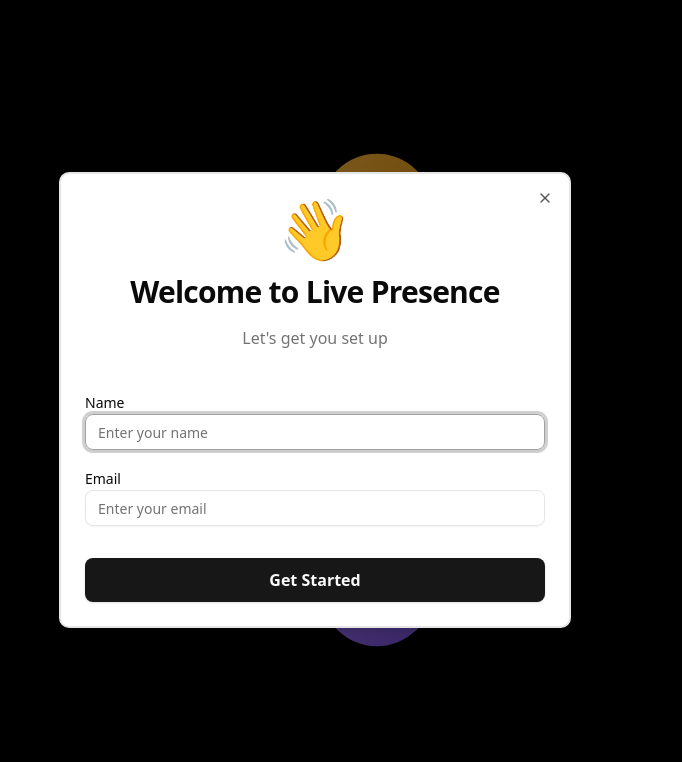
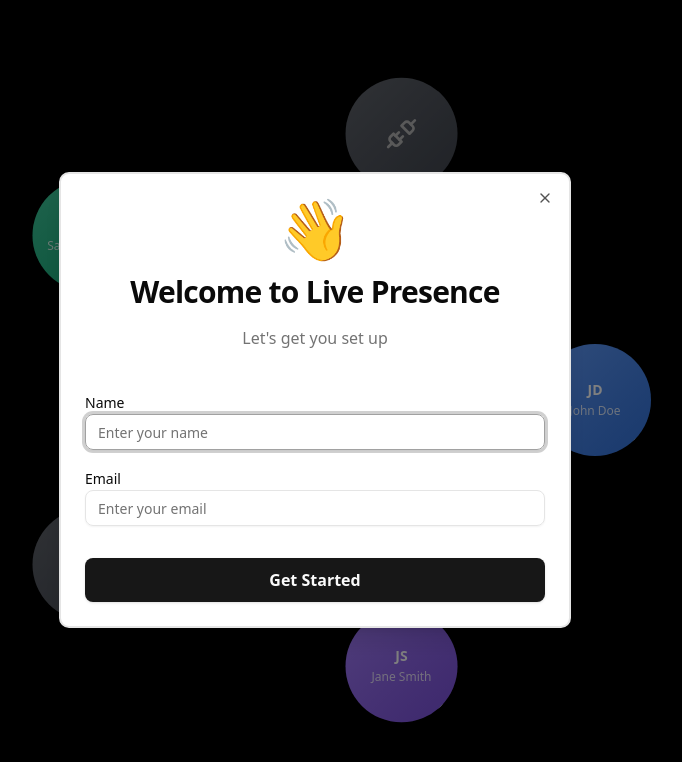
Before and after one commit to LinearDash/live-presence-v2, a React (Vite) app in the folder client/: page / in a window 1280 px wide. Shown: the top 762 px of the page, without its empty margins (325-1007 px from the left). Built offline with nearby package versions, Linux system fonts and the light colour scheme.

Commit message:
enhance user bubble component with activity status and improve drag functionality in user bubble container

```diff
--- a/client/src/components/userBubble.tsx
+++ b/client/src/components/userBubble.tsx
@@ -1,4 +1,4 @@
-import { UserX } from "lucide-react"
+import { Unplug } from "lucide-react"
 import type { UserBubbleProps } from "@/types/user"
 
 export default function UserBubble({ user, isCurrentUser = false, size = "md" }: UserBubbleProps) {
@@ -8,7 +8,14 @@ export default function UserBubble({ user, isCurrentUser = false, size = "md" }:
     lg: "w-40 h-40 text-base",
   }
 
+  const iconSizes = {
+    sm: 24,
+    md: 32,
+    lg: 48,
+  }
+
   const sizeClass = sizeClasses[size]
+  const iconSize = iconSizes[size]
 
   const initials = user.name
     .split(" ")
@@ -22,15 +29,22 @@ export default function UserBubble({ user, isCurrentUser = false, size = "md" }:
       <div
         className={`${sizeClass} rounded-full flex flex-col items-center justify-center shadow-lg transition-all duration-300 relative overflow-hidden group`}
         style={{
-          backgroundColor: user.colour,
+          backgroundColor: user.isActive ? user.colour : '#6B7280', // Gray when inactive
+          opacity: user.isActive ? 1 : 0.7, // Slightly transparent when inactive
         }}
       >
         <div className="absolute inset-0 bg-linear-to-br from-white/20 to-black/10 pointer-events-none" />
 
         {/* Bubble content */}
         <div className="relative z-10 flex flex-col items-center justify-center h-full text-white">
-          <div className="font-bold text-center leading-tight">{initials}</div>
-          <div className="text-xs opacity-80 mt-1 truncate px-2">{user.name}</div>
+          {user.isActive ? (
+            <>
+              <div className="font-bold text-center leading-tight">{initials}</div>
+              <div className="text-xs opacity-80 mt-1 truncate px-2">{user.name}</div>
+            </>
+          ) : (
+            <Unplug size={iconSize} className="text-white" strokeWidth={2} />
+          )}
         </div>
 
         {/* Activity indicator */}
@@ -38,7 +52,7 @@ export default function UserBubble({ user, isCurrentUser = false, size = "md" }:
           {user.isActive ? (
             <div className="w-4 h-4 bg-green-400 rounded-full shadow-lg shadow-green-500/50" />
           ) : (
-            <UserX size={14} className="text-red-400" strokeWidth={3} />
+            <div className="w-4 h-4 bg-red-400 rounded-full shadow-lg shadow-red-500/50" />
           )}
         </div>
 
--- a/client/src/components/userBubbleContainer.tsx
+++ b/client/src/components/userBubbleContainer.tsx
@@ -1,4 +1,4 @@
-import { useMemo } from "react"
+import { useMemo, useState, useRef, useEffect } from "react"
 import UserBubble from "./userBubble"
 import type { User } from "@/types/user"
 
@@ -96,11 +96,17 @@ export default function UserBubblesContainer({
   currentUser = currentUserDummy,
   onUserSelect = (user) => console.log("Selected:", user),
 }: Partial<UserBubblesContainerProps>) {
+  const [pan, setPan] = useState({ x: 0, y: 0 })
+  const [isDragging, setIsDragging] = useState(false)
+  const [startPos, setStartPos] = useState({ x: 0, y: 0 })
+  const containerRef = useRef<HTMLDivElement>(null)
+
   const otherUsers = useMemo(() => users.filter((u) => u.id !== currentUser.id), [users, currentUser.id])
 
-  // Calculate positions for surrounding bubbles in a circle
+  // Calculate positions for surrounding bubbles in a circle - increased radius
   const bubblePositions = useMemo(() => {
-    const radius = 200
+    // Increased radius to prevent overlap - mobile: 180px, desktop: 280px
+    const radius = typeof window !== 'undefined' && window.innerWidth < 768 ? 180 : 280
     const angle = (360 / otherUsers.length) * (Math.PI / 180)
     return otherUsers.map((_, index) => ({
       x: Math.cos(index * angle) * radius,
@@ -108,8 +114,65 @@ export default function UserBubblesContainer({
     }))
   }, [otherUsers])
 
+  // Mouse/Touch handlers
+  const handleStart = (clientX: number, clientY: number) => {
+    setIsDragging(true)
+    setStartPos({ x: clientX - pan.x, y: clientY - pan.y })
+  }
+
+  const handleMove = (clientX: number, clientY: number) => {
+    if (!isDragging) return
+    setPan({
+      x: clientX - startPos.x,
+      y: clientY - startPos.y,
+    })
+  }
+
+  const handleEnd = () => {
+    setIsDragging(false)
+  }
+
+  // Mouse events
+  const handleMouseDown = (e: React.MouseEvent) => {
+    handleStart(e.clientX, e.clientY)
+  }
+
+  const handleMouseMove = (e: React.MouseEvent) => {
+    handleMove(e.clientX, e.clientY)
+  }
+
+  // Touch events
+  const handleTouchStart = (e: React.TouchEvent) => {
+    handleStart(e.touches[0].clientX, e.touches[0].clientY)
+  }
+
+  const handleTouchMove = (e: React.TouchEvent) => {
+    handleMove(e.touches[0].clientX, e.touches[0].clientY)
+  }
+
+  useEffect(() => {
+    const handleMouseUp = () => handleEnd()
+    window.addEventListener('mouseup', handleMouseUp)
+    return () => window.removeEventListener('mouseup', handleMouseUp)
+  }, [])
+
   return (
-    <div className="relative w-full h-screen flex items-center justify-center">
+    <div
+      ref={containerRef}
+      className="relative w-full min-h-screen flex items-center justify-center overflow-hidden cursor-grab active:cursor-grabbing"
+      onMouseDown={handleMouseDown}
+      onMouseMove={handleMouseMove}
+      onTouchStart={handleTouchStart}
+      onTouchMove={handleTouchMove}
+      onTouchEnd={handleEnd}
+    >
+      <div
+        className="relative w-full h-full flex items-center justify-center transition-transform"
+        style={{
+          transform: `translate(${pan.x}px, ${pan.y}px)`,
+          transition: isDragging ? 'none' : 'transform 0.3s ease-out',
+        }}
+      >
         {/* Center bubble - current user */}
         <div
           className="absolute z-50 hover:scale-110 transition-transform duration-300 cursor-pointer"
@@ -132,5 +195,6 @@ export default function UserBubblesContainer({
           </div>
         ))}
       </div>
+    </div>
   )
 }
```
Lines whose indentation alone changed are shown as unchanged.
